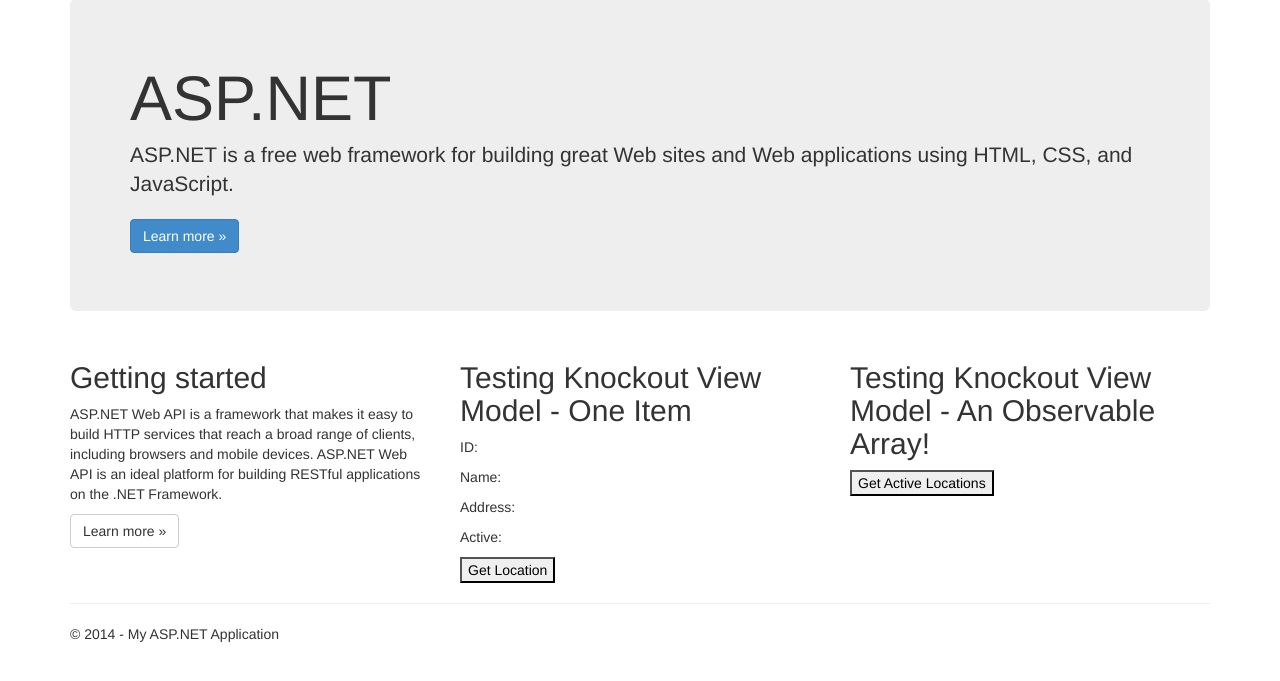
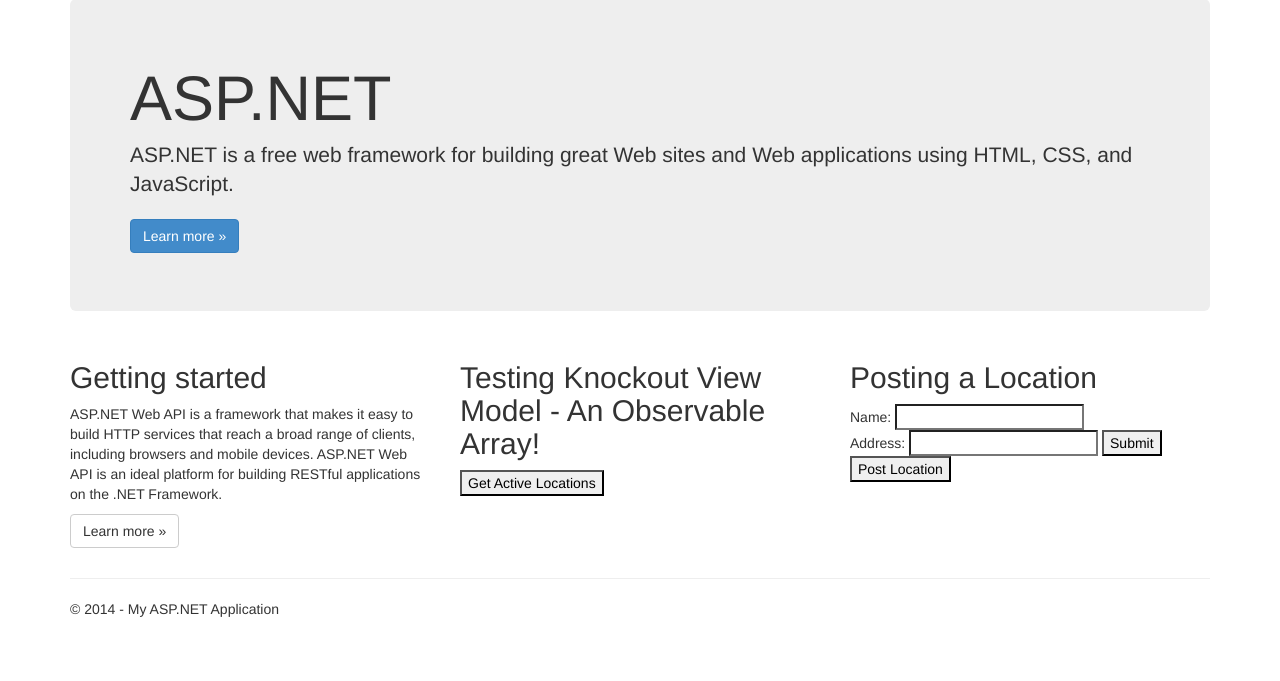
Before and after one commit to JotaAlava/EventHub1.1, an ASP.NET MVC app: page / in a window 1280 px wide. Shown: the part 51-732 px from the top of the page. Run offline with ASP.NET Core 8 and stand-ins for ASP.NET MVC 5, Linux system fonts and the light colour scheme; the project's own start-up code is not run, and a stand-in starts its controllers and pages; some libraries are stand-ins or nearby versions.

Commit message:
Fixed the viewModel with Juan's help. Currently working on getting the post to work. After that is all down hill!

```diff
--- a/EventHub1.1/Scripts/App/ViewModels/Locations.js
+++ b/EventHub1.1/Scripts/App/ViewModels/Locations.js
@@ -9,7 +9,7 @@
             self.locations.push(new location(locationsDTO[i]));
         }
 
-        return self.locations;
+        return self;
     }
 
     return locations;
--- a/EventHub1.1/Views/Home/Index.cshtml
+++ b/EventHub1.1/Views/Home/Index.cshtml
@@ -13,7 +13,7 @@
         </p>
         <p><a class="btn btn-default" href="http://go.microsoft.com/fwlink/?LinkId=301870">Learn more &raquo;</a></p>
     </div>
-    <div class="col-md-4">
+    @*<div class="col-md-4">
         <h2>Testing Knockout View Model - One Item</h2>
         <p>ID: <strong data-bind="text: id"></strong></p>
         <p>Name: <strong data-bind="text: name"></strong></p>
@@ -21,20 +21,33 @@
         <p>Active: <strong data-bind="text: active"></strong></p>
 
         <button id="locationGET" type="button">Get Location</button>
-    </div>
+    </div>*@
     <div class="col-md-4">
         <h2>Testing Knockout View Model - An Observable Array!</h2>
 
-        <ul data-bind="template: { name: 'tagsTempl' }"></ul>
+        <ul data-bind="template: { name: 'locationsTempl' }"></ul>
 
         <button id="locationGETActive" type="button">Get Active Locations</button>
 
-        <script id="tagsTempl" type="text/html">
-            <li class="tagItem">
-                <p>Name: <strong data-bind="text: name"></strong></p>
-                <p>Address: <strong data-bind="text: address"></strong></p>
+        <script id="locationsTempl" type="text/html">
+            <li data-bind="foreach: locations">
+                <div>Id: <strong data-bind="text: id"></strong></div>
+                <div>Name: <strong data-bind="text: name"></strong></div>
+                <div>Address: <strong data-bind="text: address"></strong></div>
+                <div>Active: <strong data-bind="text: active"></strong></div>
             </li>
         </script>
+    </div>
+    <div class="col-md-4">
+        <h2>Posting a Location</h2>
+
+        <form data-bind="submit: doSomething">
+            Name: <input type="text" name="name"><br>
+            Address: <input type="text" name="address">
+            <button type="submit">Submit</button>
+        </form>
+
+        <button id="postLocation" type="submit">Post Location</button>
     </div>
 </div>
 
@@ -54,9 +67,8 @@
                 });
             });
 
-            // TODO: Figure out why locationsViewmodel is undefined!
             // Call to get all active locations
-            $('#locationGETActive').click(function () {
+            $(document).ready(function () {
                 $.ajax({
                     url: "http://localhost:29196/location/",
                     context: document.body
@@ -69,6 +81,21 @@
 
                 });
             });
+
+            var locations = {
+                doSomething: function (formData) {
+                    alert("jota");
+                }
+            }
+
+            $('#postLocation').click(function () {
+                $.ajax({
+                    url: "http://localhost:29196/location/",
+                    context: document.body,
+                    type: 'POST',
+                    data: "name:Jota"
+                });
+            })
         });
     </script>
 }
```
